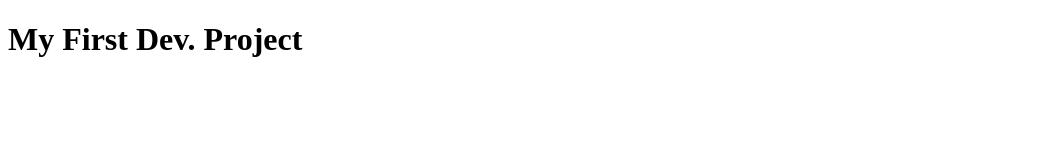
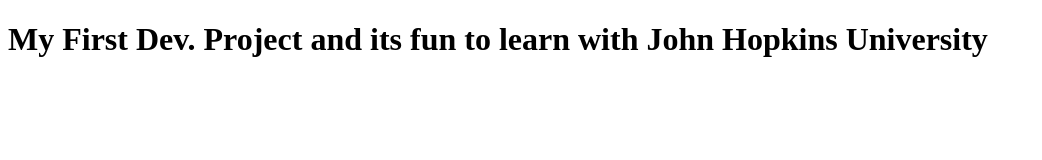
Before and after one commit to AtifYounis/Developer-Atif, a plain HTML site: page site/index.html in a window 1280 px wide. Shown: the whole page, without its empty margins (0-1042 px from the left). Drawn offline with Linux system fonts and the light colour scheme.

Commit message:
more explain

```diff
--- a/site/index.html
+++ b/site/index.html
@@ -4,6 +4,6 @@
 	<title>My First development project</title>
 </head>
 <body>
-<h1>My First Dev. Project</h1>
+<h1>My First Dev. Project and its fun to learn with John Hopkins University</h1>
 </body>
 </html>
```
